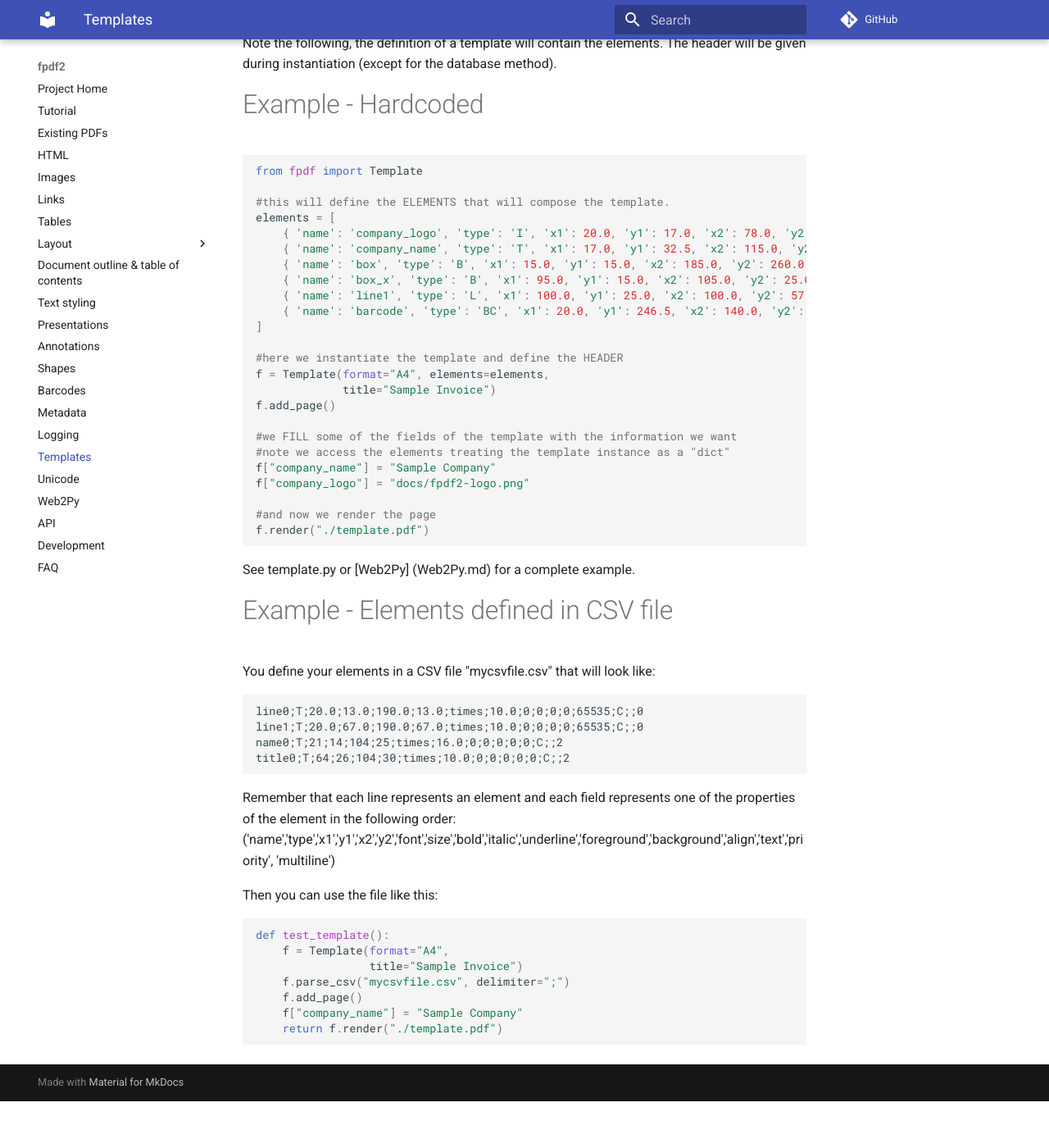
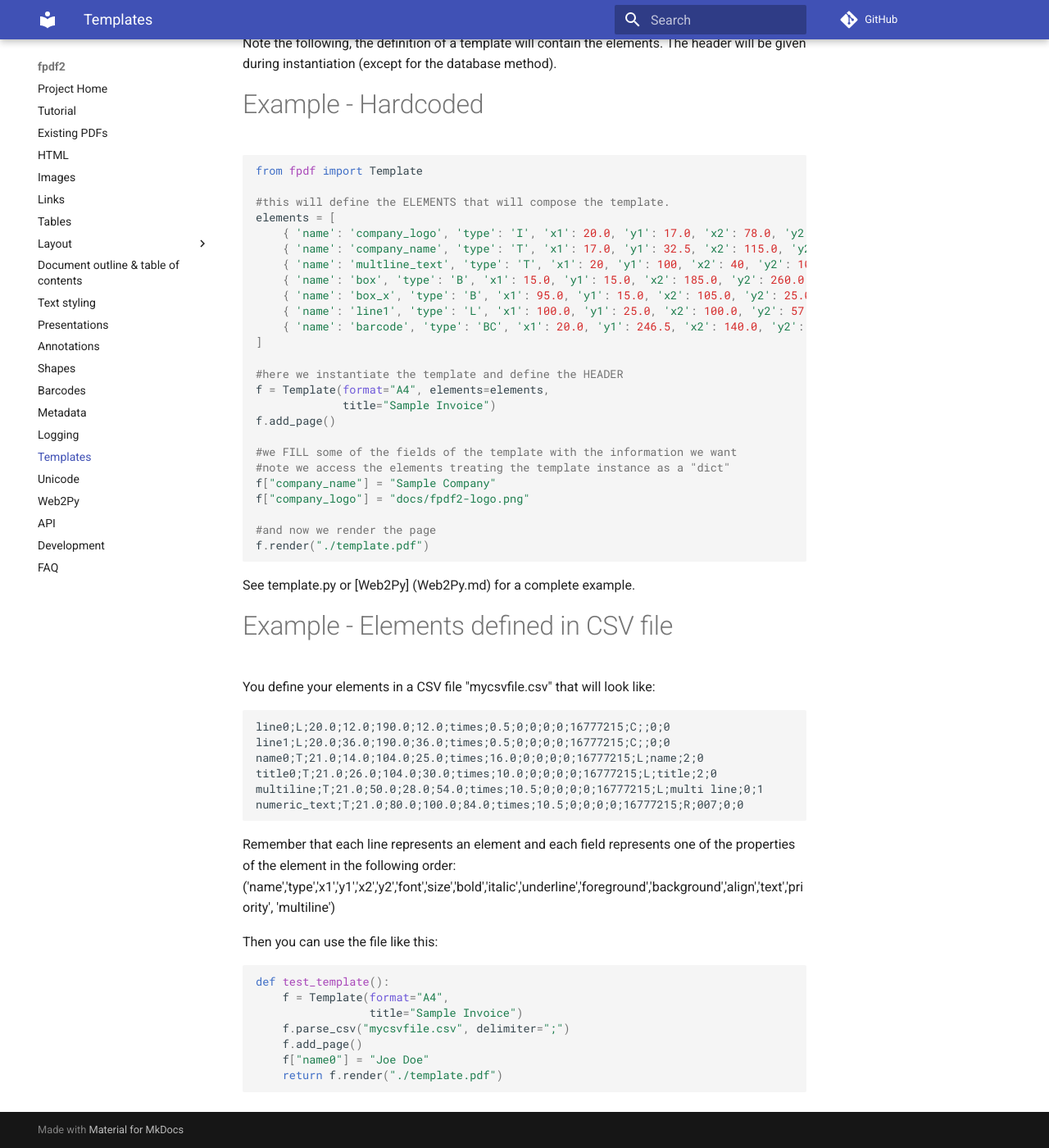
Before and after one commit to reingart/pyfpdf, an MkDocs documentation site: the page built from docs/Templates.md, in a window 1280 px wide and 1400 px high, scrolled down 1250 px. Shown: the whole window at 82% size. Built offline with MkDocs 1.6.1 and Material for MkDocs 9.7.7, drawn with Linux system fonts in a browser that asks for light colours; comment, search, counter and statistics services are not loaded; before the commit the page ends 2593 px from its top, so only the background shows below that.

Commit message:
Fix parsing of csv template files (#219)
* Fix parsing of csv template files

````diff
--- a/docs/Templates.md
+++ b/docs/Templates.md
@@ -47,12 +47,13 @@ from fpdf import Template
 
 #this will define the ELEMENTS that will compose the template.
 elements = [
-    { 'name': 'company_logo', 'type': 'I', 'x1': 20.0, 'y1': 17.0, 'x2': 78.0, 'y2': 30.0, 'font': None, 'size': 0.0, 'bold': 0, 'italic': 0, 'underline': 0, 'foreground': 0, 'background': 0, 'align': 'I', 'text': 'logo', 'priority': 2, },
-    { 'name': 'company_name', 'type': 'T', 'x1': 17.0, 'y1': 32.5, 'x2': 115.0, 'y2': 37.5, 'font': 'helvetica', 'size': 12.0, 'bold': 1, 'italic': 0, 'underline': 0, 'foreground': 0, 'background': 0, 'align': 'I', 'text': '', 'priority': 2, },
-    { 'name': 'box', 'type': 'B', 'x1': 15.0, 'y1': 15.0, 'x2': 185.0, 'y2': 260.0, 'font': 'helvetica', 'size': 0.0, 'bold': 0, 'italic': 0, 'underline': 0, 'foreground': 0, 'background': 0, 'align': 'I', 'text': None, 'priority': 0, },
-    { 'name': 'box_x', 'type': 'B', 'x1': 95.0, 'y1': 15.0, 'x2': 105.0, 'y2': 25.0, 'font': 'helvetica', 'size': 0.0, 'bold': 1, 'italic': 0, 'underline': 0, 'foreground': 0, 'background': 0, 'align': 'I', 'text': None, 'priority': 2, },
-    { 'name': 'line1', 'type': 'L', 'x1': 100.0, 'y1': 25.0, 'x2': 100.0, 'y2': 57.0, 'font': 'helvetica', 'size': 0, 'bold': 0, 'italic': 0, 'underline': 0, 'foreground': 0, 'background': 0, 'align': 'I', 'text': None, 'priority': 3, },
-    { 'name': 'barcode', 'type': 'BC', 'x1': 20.0, 'y1': 246.5, 'x2': 140.0, 'y2': 254.0, 'font': 'Interleaved 2of5 NT', 'size': 0.75, 'bold': 0, 'italic': 0, 'underline': 0, 'foreground': 0, 'background': 0, 'align': 'I', 'text': '200000000001000159053338016581200810081', 'priority': 3, },
+    { 'name': 'company_logo', 'type': 'I', 'x1': 20.0, 'y1': 17.0, 'x2': 78.0, 'y2': 30.0, 'font': None, 'size': 0.0, 'bold': 0, 'italic': 0, 'underline': 0, 'foreground': 0, 'background': 0, 'align': 'I', 'text': 'logo', 'priority': 2, 'multiline': 0},
+    { 'name': 'company_name', 'type': 'T', 'x1': 17.0, 'y1': 32.5, 'x2': 115.0, 'y2': 37.5, 'font': 'helvetica', 'size': 12.0, 'bold': 1, 'italic': 0, 'underline': 0, 'foreground': 0, 'background': 0, 'align': 'I', 'text': '', 'priority': 2, 'multiline': 0},
+    { 'name': 'multline_text', 'type': 'T', 'x1': 20, 'y1': 100, 'x2': 40, 'y2': 105, 'font': 'helvetica', 'size': 12, 'bold': 0, 'italic': 0, 'underline': 0, 'foreground': 0, 'background': 0x88ff00, 'align': 'I', 'text': 'Lorem ipsum dolor sit amet, consectetur adipisici elit', 'priority': 2, 'multiline': 1}
+    { 'name': 'box', 'type': 'B', 'x1': 15.0, 'y1': 15.0, 'x2': 185.0, 'y2': 260.0, 'font': 'helvetica', 'size': 0.0, 'bold': 0, 'italic': 0, 'underline': 0, 'foreground': 0, 'background': 0, 'align': 'I', 'text': None, 'priority': 0, 'multiline': 0},
+    { 'name': 'box_x', 'type': 'B', 'x1': 95.0, 'y1': 15.0, 'x2': 105.0, 'y2': 25.0, 'font': 'helvetica', 'size': 0.0, 'bold': 1, 'italic': 0, 'underline': 0, 'foreground': 0, 'background': 0, 'align': 'I', 'text': None, 'priority': 2, 'multiline': 0},
+    { 'name': 'line1', 'type': 'L', 'x1': 100.0, 'y1': 25.0, 'x2': 100.0, 'y2': 57.0, 'font': 'helvetica', 'size': 0, 'bold': 0, 'italic': 0, 'underline': 0, 'foreground': 0, 'background': 0, 'align': 'I', 'text': None, 'priority': 3, 'multiline': 0},
+    { 'name': 'barcode', 'type': 'BC', 'x1': 20.0, 'y1': 246.5, 'x2': 140.0, 'y2': 254.0, 'font': 'Interleaved 2of5 NT', 'size': 0.75, 'bold': 0, 'italic': 0, 'underline': 0, 'foreground': 0, 'background': 0, 'align': 'I', 'text': '200000000001000159053338016581200810081', 'priority': 3, 'multiline': 0},
 ]
 
 #here we instantiate the template and define the HEADER
@@ -75,10 +76,12 @@ See template.py or [Web2Py] (Web2Py.md) for a complete example.
 You define your elements in a CSV file "mycsvfile.csv"
 that will look like:
 ```
-line0;T;20.0;13.0;190.0;13.0;times;10.0;0;0;0;0;65535;C;;0
-line1;T;20.0;67.0;190.0;67.0;times;10.0;0;0;0;0;65535;C;;0
-name0;T;21;14;104;25;times;16.0;0;0;0;0;0;C;;2
-title0;T;64;26;104;30;times;10.0;0;0;0;0;0;C;;2
+line0;L;20.0;12.0;190.0;12.0;times;0.5;0;0;0;0;16777215;C;;0;0
+line1;L;20.0;36.0;190.0;36.0;times;0.5;0;0;0;0;16777215;C;;0;0
+name0;T;21.0;14.0;104.0;25.0;times;16.0;0;0;0;0;16777215;L;name;2;0
+title0;T;21.0;26.0;104.0;30.0;times;10.0;0;0;0;0;16777215;L;title;2;0
+multiline;T;21.0;50.0;28.0;54.0;times;10.5;0;0;0;0;16777215;L;multi line;0;1
+numeric_text;T;21.0;80.0;100.0;84.0;times;10.5;0;0;0;0;16777215;R;007;0;0
 ```
 
 Remember that each line represents an element and each field represents one of the properties of the element in the following order:
@@ -92,7 +95,7 @@ def test_template():
                  title="Sample Invoice")
     f.parse_csv("mycsvfile.csv", delimiter=";")
     f.add_page()
-    f["company_name"] = "Sample Company"
+    f["name0"] = "Joe Doe"
     return f.render("./template.pdf")
 
 ```
````
Also changed, not shown: 5 other files.
